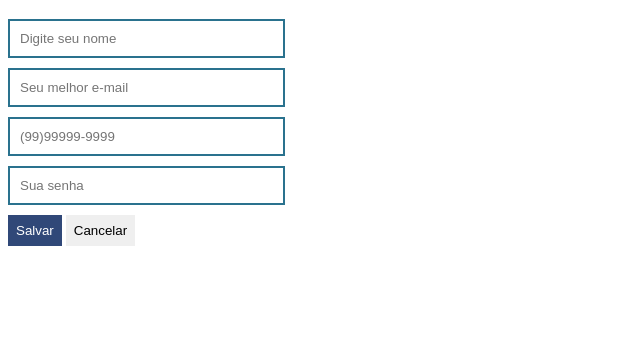
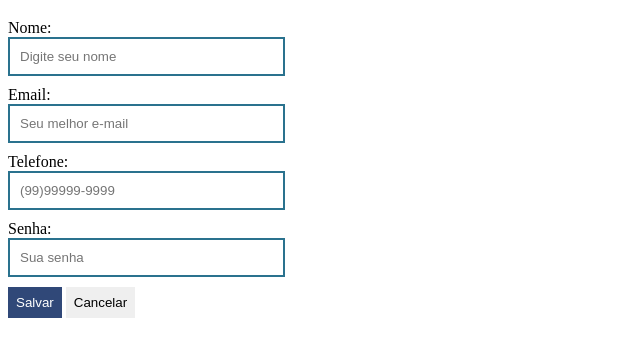
Before and after one commit to carlosync/ebac-exercicio-html, a plain HTML site: page index.html in a window 1280 px wide. Shown: the part 61-418 px from the top of the page, without its empty margins (0-640 px from the left). Drawn offline with Linux system fonts and the light colour scheme.

Commit message:
Fix: Ajustando os labels do formulário

```diff
--- a/index.html
+++ b/index.html
@@ -14,10 +14,18 @@
 
     <main>
         <form>
-            <input type="text" placeholder="Digite seu nome" required/>
-            <input type="emai" placeholder="Seu melhor e-mail" required/>
-            <input type="tel" placeholder="(99)99999-9999"/>
-            <input type="password" placeholder="Sua senha" required>
+            <label for="nome">Nome:</label>
+            <input type="text" id="nome" placeholder="Digite seu nome" required/>
+
+            <label for="email">Email:</label>
+            <input type="emai" id="email" placeholder="Seu melhor e-mail" required/>
+
+            <label for="telefone">Telefone:</label>
+            <input type="tel" id="telefone" placeholder="(99)99999-9999"/>
+
+            <label for="senha">Senha:</label>
+            <input type="password" id="senha" placeholder="Sua senha" required/>
+
             <button class="salvar" type="submit">Salvar</button>
             <button class="cancela" type="reset">Cancelar</button>
         </form>
```
